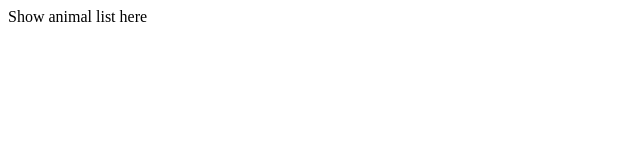
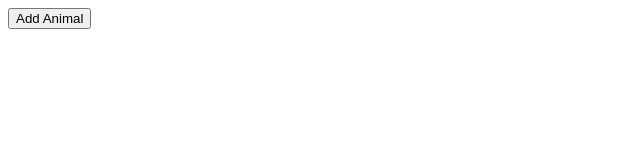
Before and after one commit to ITRabbitx/React_2023, a React (Create React App) app in the folder animals/: page / in a window 1280 px wide. Shown: the top 160 px of the page, without its empty margins (0-640 px from the left). Built offline with nearby package versions, Linux system fonts and the light colour scheme.

Commit message:
Added button and event listener

```diff
--- a/animals/src/App.js
+++ b/animals/src/App.js
@@ -1,5 +1,12 @@
 function App(){
-    return <div>Show animal list here</div>
+
+    const handleClick = () => {
+        console.log('Button was clicked')
+    };
+
+    return <div>
+        <button onClick={handleClick}>Add Animal </button>
+    </div>
 }
 
 export default App;
```
